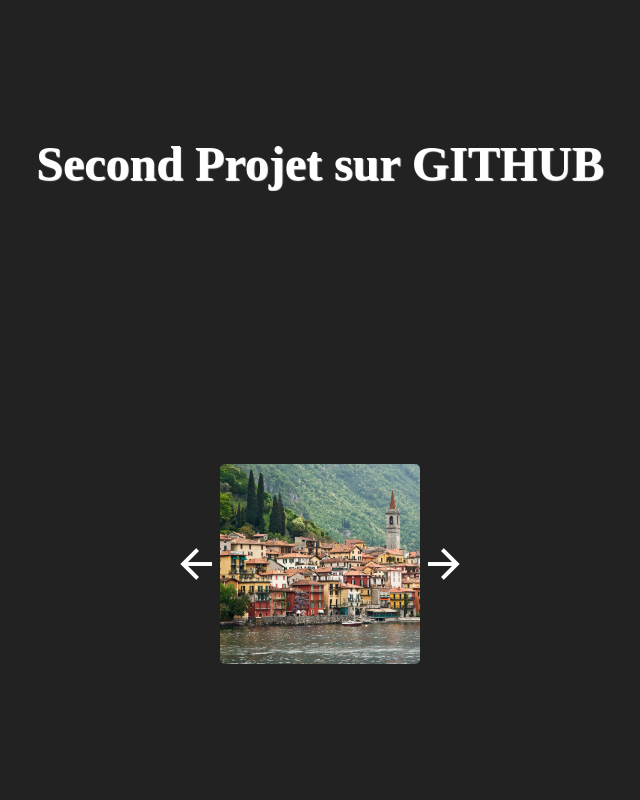
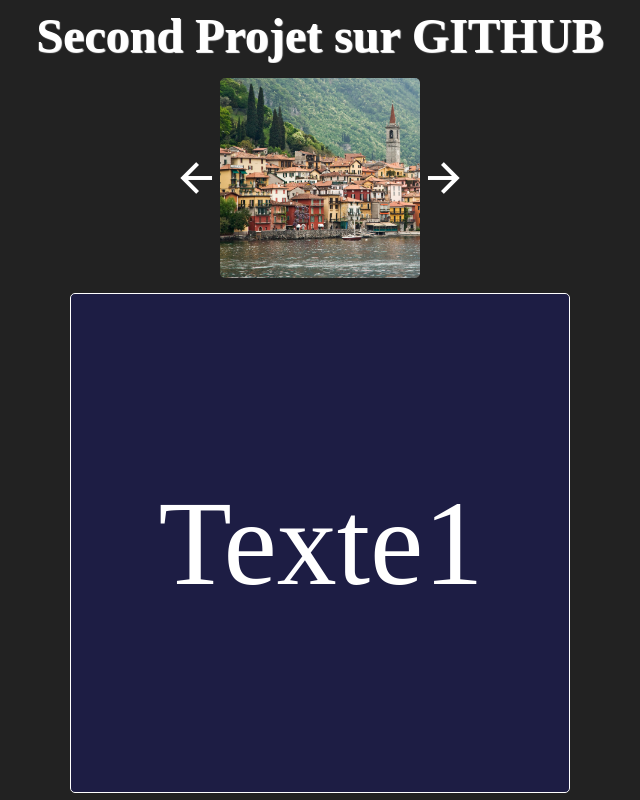
Before and after one commit to LionelSocrate/second-projet, a plain HTML site: page index.html in a window 1280 px wide. Shown: the whole page, without its empty margins (320-960 px from the left). Drawn offline with Linux system fonts and the light colour scheme.

Commit message:
modified

```diff
--- a/index.css
+++ b/index.css
@@ -45,6 +45,7 @@ body {
   font-size: 4rem;
   color: white;
   display: flex;
+  cursor: pointer;
 
 }
 .container .conteneur {
@@ -69,3 +70,28 @@ body {
   object-fit: cover;
   height: 100%;
 }
+.cont{
+    display: flex;
+    width: 500px;
+    height: 500px;
+    border: 1px solid white;
+    border-radius: 5px;
+    color: white;
+}
+.cont p{
+    width: 500px;
+    height: 500px;
+    min-width: 500px;
+    min-height: 500px;
+    display: flex;
+    justify-content: center;
+    align-items: center;
+    font-size: 10rem;
+
+}
+.cont p:first-of-type{
+    background: rgba(12, 12, 167, 0.25);
+}
+.cont p:last-of-type{
+    background: rgba(10, 180, 101, 0.25);
+}
--- a/index.html
+++ b/index.html
@@ -29,6 +29,10 @@
         </div>
         <i class="mdi mdi-arrow-right"></i>
       </div>
+      <div class="cont">
+        <p>Texte1</p>
+        <p>Texte2</p>
+      </div>
     </div>
 
     <script src="index.js"></script>
```
